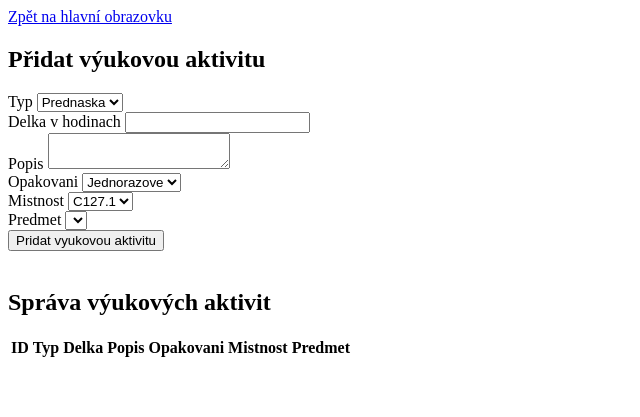
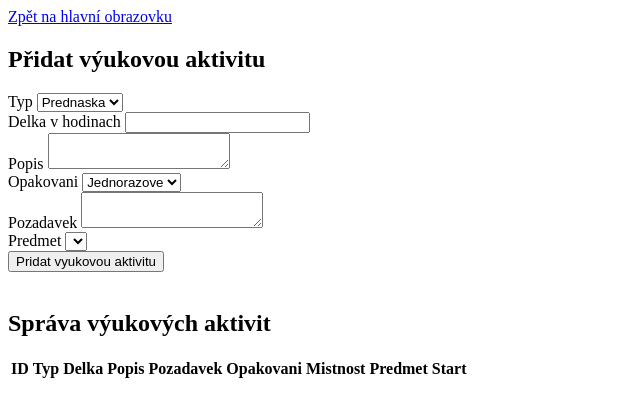
Before and after one commit to MOONYROS/VUT-IIS-project, a PHP site: page /views/activity_views/activity_management.php in a window 1280 px wide. Shown: the top 417 px of the page, without its empty margins (0-640 px from the left). Run offline with PHP 8.4, Linux system fonts and the light colour scheme; the visitor is signed in with stand-in values (Sample User, id 1); data comes from the database, SQL or seed files in the repository; lists and menus that the app fills with data are empty.

Commit message:
pozadavek and start added to db

```diff
--- a/controllers/activity_controllers/activity_create.php
+++ b/controllers/activity_controllers/activity_create.php
@@ -2,7 +2,7 @@
 
 require_once "../../services/activity_service.php";
 
-$requiredFields = array("typ", "delka", "popis", "opakovani", "mistnost", "predmet");
+$requiredFields = array("typ", "delka", "popis", "opakovani", "pozadavek", "predmet");
 $toInsert = array();
 
 foreach($requiredFields as $field) {
--- a/controllers/activity_controllers/activity_edit.php
+++ b/controllers/activity_controllers/activity_edit.php
@@ -2,7 +2,7 @@
 
 require_once "../../services/activity_service.php";
 
-$requiredFields = array("typ", "delka", "popis", "opakovani", "mistnost", "predmet", "ID_Aktiv");
+$requiredFields = array("typ", "delka", "popis", "opakovani", "pozadavek", "predmet", "ID_Aktiv");
 $toInsert = array();
 
 foreach($requiredFields as $field) {
--- a/misc/database.sql
+++ b/misc/database.sql
@@ -50,9 +50,11 @@ CREATE TABLE Vyuk_aktivita (
 	typ varchar(10) NOT NULL,
 	delka varchar(10) NOT NULL,
 	popis varchar(100) NOT NULL,
+    pozadavek varchar(200),
 	opakovani varchar(20) NOT NULL,
-	mistnost varchar(6) NOT NULL,
+	mistnost varchar(6),
     predmet varchar(3) NOT NULL,
+    start int(2),
 	PRIMARY KEY (ID_Aktiv),
     FOREIGN KEY (predmet) REFERENCES Predmet(zkratka),
     FOREIGN KEY (mistnost) REFERENCES Mistnost(ID_mist)
--- a/services/activity_service.php
+++ b/services/activity_service.php
@@ -18,7 +18,7 @@ class activityService {
 
     function insertNewActivity($data) {
         try {
-            $stmt = $this->pdo->prepare("INSERT INTO Vyuk_aktivita(typ, delka, popis, opakovani, mistnost, predmet) VALUES (?, ?, ?, ?, ?, ?)");
+            $stmt = $this->pdo->prepare("INSERT INTO Vyuk_aktivita(typ, delka, popis, opakovani, pozadavek, predmet) VALUES (?, ?, ?, ?, ?, ?)");
             $stmt->execute($data);
             return "Activity successfully added";
         }
@@ -38,7 +38,7 @@ class activityService {
 
     function updateActivity($data){
         try {
-            $stmt = $this->pdo->prepare("UPDATE Vyuk_aktivita SET  typ = ?, delka = ?, popis = ?, opakovani = ?, mistnost = ?, predmet = ? WHERE ID_Aktiv = ?");
+            $stmt = $this->pdo->prepare("UPDATE Vyuk_aktivita SET  typ = ?, delka = ?, popis = ?, opakovani = ?, pozadavek = ?, predmet = ? WHERE ID_Aktiv = ?");
             $stmt->execute($data);
             return "Activity info successfully updated";
         }
--- a/views/activity_views/activity_management.php
+++ b/views/activity_views/activity_management.php
@@ -50,16 +50,18 @@ make_header("správa výukových aktitit");
     </select>
     <br>
 
-    <label for="mistnost">Mistnost</label>
-    <select id="mistnost" name="mistnost">
-        <?php
-        $roomService = new roomService();
-        $roomIDs = $roomService->getRoomIDs();
-        foreach ($roomIDs as $ID) {
-            echo "<option value='$ID'>$ID</option>";
-        }
-        ?>
-    </select>
+<!--    <label for="mistnost">Mistnost</label>-->
+<!--    <select id="mistnost" name="mistnost">-->
+<!--        --><?php
+//        $roomService = new roomService();
+//        $roomIDs = $roomService->getRoomIDs();
+//        foreach ($roomIDs as $ID) {
+//            echo "<option value='$ID'>$ID</option>";
+//        }
+//        ?>
+<!--    </select>-->
+    <label for="pozadavek">Pozadavek</label>
+    <textarea name="pozadavek" id="pozadavek"></textarea>
     <br>
 
     <label for="predmet">Predmet</label>
@@ -103,9 +105,11 @@ make_header("správa výukových aktitit");
             <th>Typ</th>
             <th>Delka</th>
             <th>Popis</th>
+            <th>Pozadavek</th>
             <th>Opakovani</th>
             <th>Mistnost</th>
             <th>Predmet</th>
+            <th>Start</th>
         </tr>
         <?php
         $servis = new activityService();
```
Also changed, not shown: views/activity_views/activity_info.php (+10 -8 lines).
